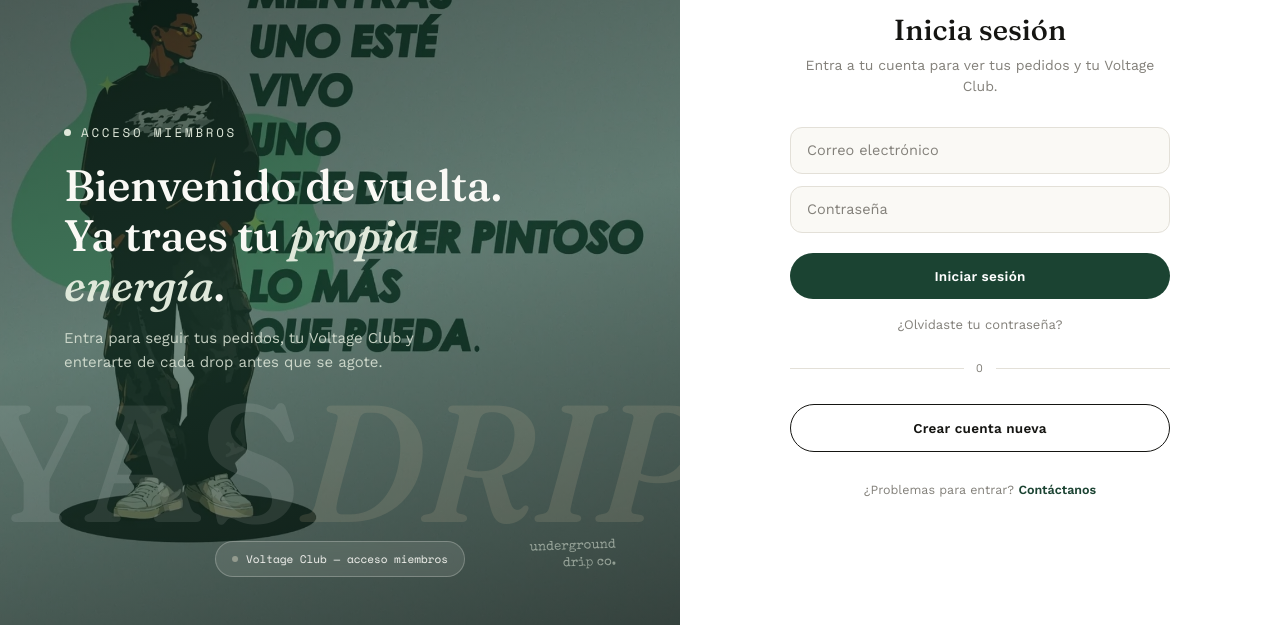
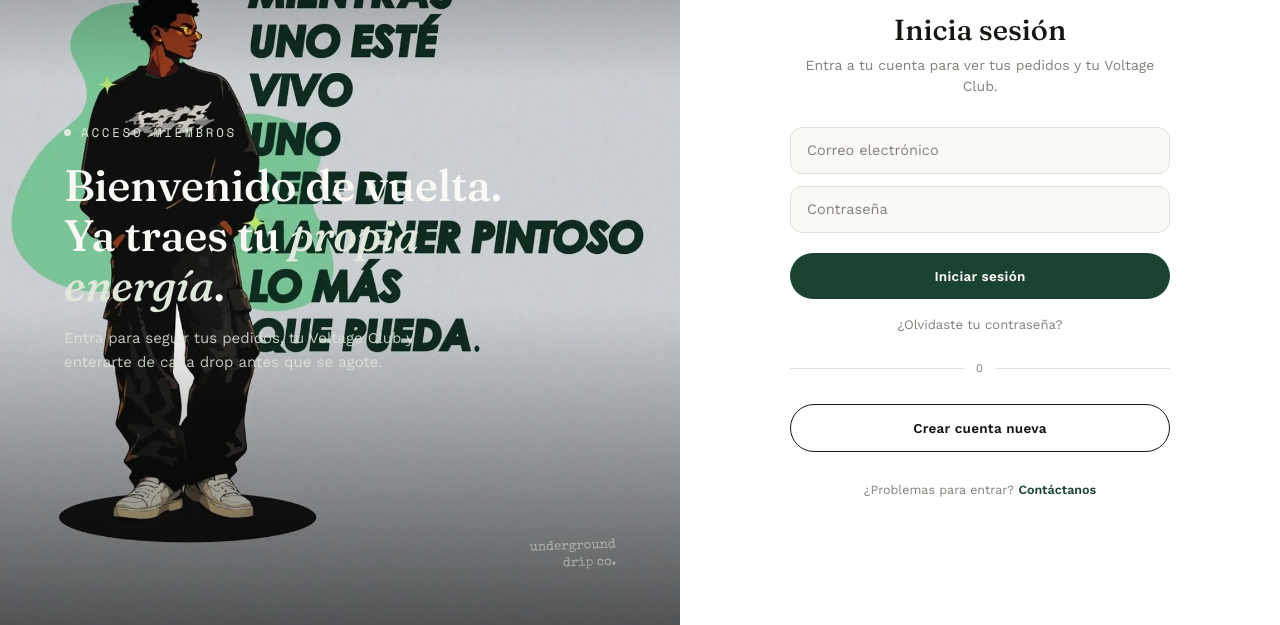
Before and after one commit to yasdrip0-create/YASDRIP-TIENDA, a plain HTML site: page login.html in a window 1280 px wide. Shown: the part 175-800 px from the top of the page. Drawn offline with nearby package versions, Linux system fonts and the light colour scheme.

Commit message:
actualizarlogin

```diff
--- a/css/estilos.css
+++ b/css/estilos.css
@@ -481,15 +481,17 @@ footer.footer-contacto{border-top:1px solid var(--line);margin-top:auto;backgrou
 }
 
 /* ---------- AUTH (LOGIN / REGISTRO) ---------- */
-.auth-page{display:flex;min-height:100vh;}
+.auth-page{display:flex;height:100vh;overflow:hidden;}
 .auth-visual{
   flex:1;position:relative;overflow:hidden;
-  background:
-    linear-gradient(165deg, rgba(10,26,19,0.72), rgba(27,67,50,0.6) 55%, rgba(10,26,19,0.78)),
-    url('../img/portada.jpeg') center/cover no-repeat;
+  background:url('../img/portada.jpeg') center/cover no-repeat;
   color:var(--offwhite);
   padding:52px clamp(28px,5vw,64px);
   display:flex;flex-direction:column;justify-content:space-between;
+}
+.auth-visual::after{
+  content:"";position:absolute;inset:0;z-index:1;pointer-events:none;
+  background:linear-gradient(180deg, rgba(0,0,0,0.55) 0%, rgba(0,0,0,0) 32%, rgba(0,0,0,0) 60%, rgba(0,0,0,0.6) 100%);
 }
 .auth-visual .nav-logo{position:relative;z-index:2;color:var(--offwhite);font-size:38px;letter-spacing:0.015em;font-weight:700;}
 .auth-visual .logo-mark{color:var(--sage);font-size:38px;}
--- a/login.html
+++ b/login.html
@@ -24,10 +24,6 @@
       <h1>Bienvenido de vuelta.<br>Ya traes tu <em>propia energía</em>.</h1>
       <p>Entra para seguir tus pedidos, tu Voltage Club y enterarte de cada drop antes que se agote.</p>
     </div>
-
-    <div class="auth-watermark stamp-font">YAS<em>DRIP</em></div>
-
-    <div class="auth-tag"><span class="dot"></span>Voltage Club — acceso miembros</div>
 
     <div class="auth-stamp stamp-font">underground<br>drip co.</div>
   </div>
```
Also changed, not shown: registro.html (+0 -4 lines).
